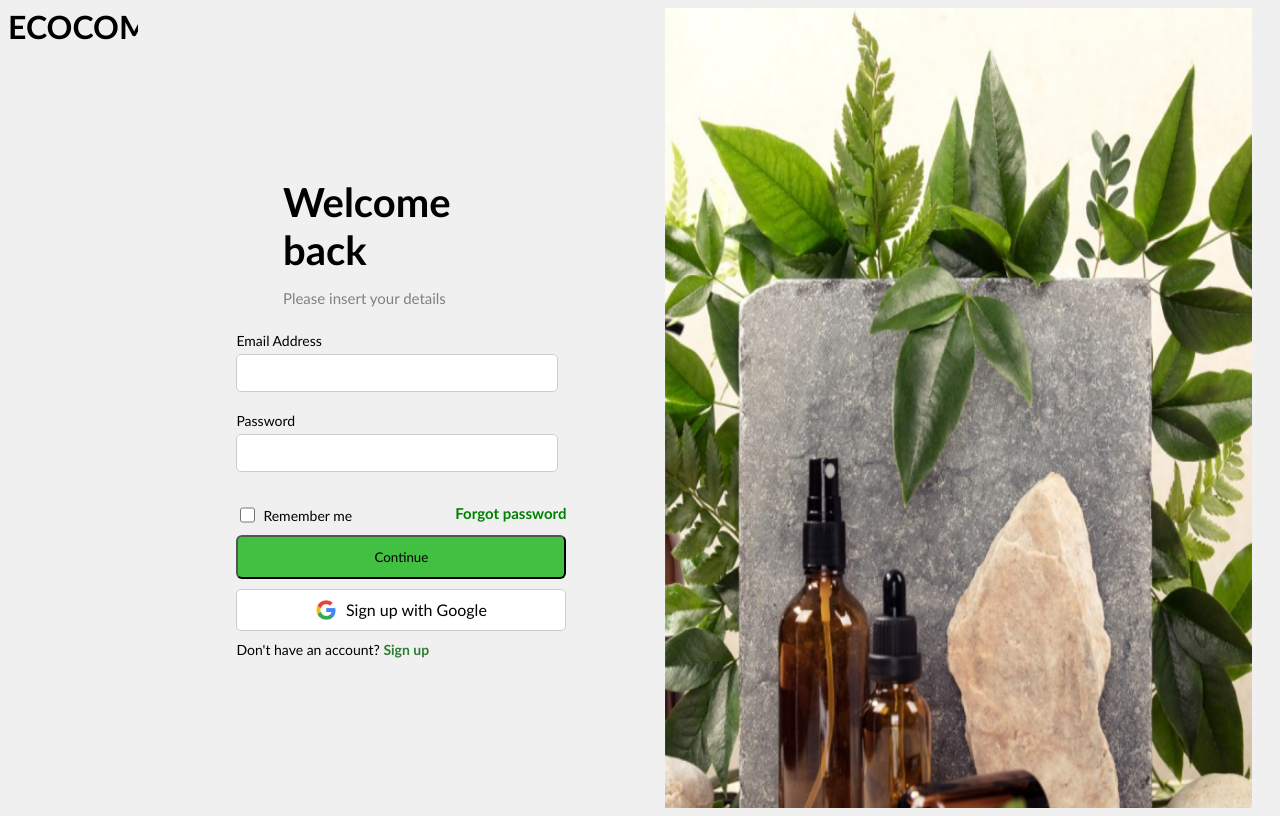
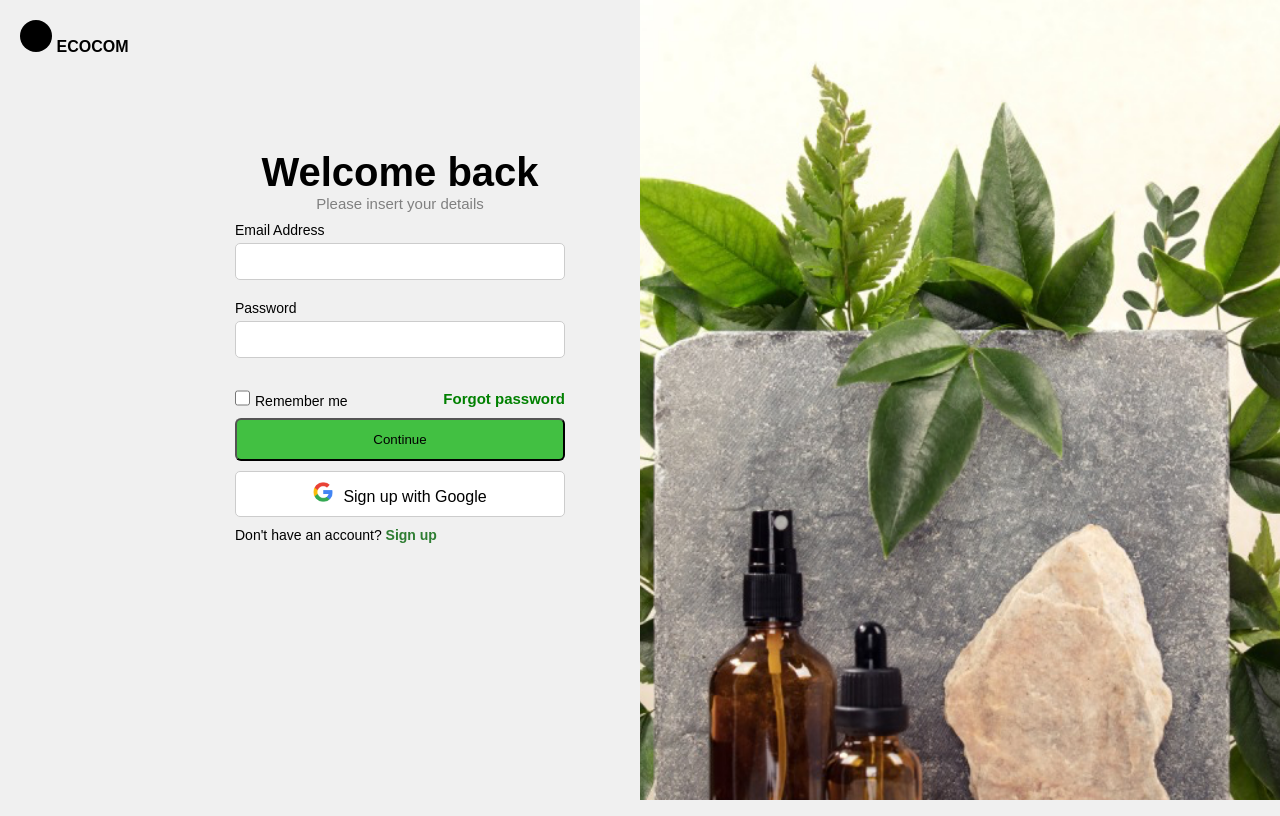
Before and after one commit to desmond05131/ecocom, a PHP site: page /components/signin/index.html in a window 1280 px wide. Run offline with PHP 8.4, Linux system fonts and the light colour scheme.

Commit message:
final changes

```diff
--- a/src/frontend/components/signin/index.css
+++ b/src/frontend/components/signin/index.css
@@ -1,16 +1,28 @@
 .container {
-    display: flex;
-    height: 720px;
-    padding: 145px;
     flex-direction: column;
     justify-content: center;
     align-items: center;
+    text-align: center;
+    max-width: 800px;
+    padding-top: 50px;
 }
 
-*{
-    font-family:'Gill Sans', 'Gill Sans MT', Calibri, 'Trebuchet MS', sans-serif;
-    -webkit-text-size-adjust: auto;
-    overflow-y: hidden;
+* {
+    margin: 0;
+    padding: 0;
+    box-sizing: border-box;
+    font-family: Arial, sans-serif;
+  }
+
+.header {
+    position: sticky;
+    top: 0;
+    z-index: 1000; /* In front of banner */
+    height: 100px;
+    transition: all 0.3s ease;
+    align-items: center;
+    justify-content: space-between;
+    padding: 0 20px;
 }
 
 .google-signup img{
@@ -21,7 +33,6 @@
 }
 
 .btn{
-    display: flex;
     padding: 12px 0px;
     width: 330px;
     justify-content: center;
@@ -44,12 +55,10 @@
 }
 
 body {
-    display: flex;
     justify-content: flex-start;
     align-items: center;
     height: 100vh;
     background-color: #f0f0f0;
-    padding-right: 20px;
     overflow-y: hidden;
 }
 
@@ -68,6 +77,7 @@ h2 {
 
 form {
     text-align: left;
+    justify-self: center;
 }
 
 label {
@@ -85,7 +95,6 @@ input, select {
 }
 
 .google-signup {
-    display: flex;
     align-items: center;
     justify-content: center;
     background: white;
@@ -94,6 +103,7 @@ input, select {
     border-radius: 5px;
     margin-top: 10px;
     cursor: pointer;
+    text-align: center;
 }
 
 .google-signup:hover {
@@ -140,3 +150,28 @@ input, select {
     display: flex;
     gap: 5px;
 }
+
+.image-container {
+    position: absolute;
+    right: 0;
+    top: 0;
+    height: 100vh;
+    width: 50%;
+    overflow: hidden;
+}
+
+.image-container img {
+    width: 100%;
+    height: 100%;
+    object-fit: cover;
+}
+
+@media (max-width: 1150px) {
+    .image-container {
+        display: none;
+    }
+
+    .container {
+        max-width: 100%;
+    }
+}
--- a/src/frontend/components/signin/index.html
+++ b/src/frontend/components/signin/index.html
@@ -3,24 +3,26 @@
     <head>
         <meta charset="UTF-8" />
         <meta name="viewport" content="width=device-width, initial-scale=1.0">
-        <title>Assignment</title>
+        <title>Sign in</title>
         <head>
 
             <!--external style sheet-->
             <link rel="stylesheet" href="index.css" />
         </head>
         <body>
-            <h1 style="height: 880px;"><img src="/src/frontend/images/Ellipse 1.svg" alt="Description of image" /> ECOCOM</h1>
+            <header class="header">
+                <img src="/src/frontend/images/Ellipse 1.svg" alt="Description of image" style="padding-top: 20px;"> <Strong>ECOCOM</Strong>
+            </header>
             <div class="container">
                 <h2>Welcome back</h2>
                 <p class="subtext">Please insert your details</p>
 
                 <form action="" method="post">
                     <label for="email">Email Address</label>
-                    <input type="email" name="email" id style="width: 300px;" />
+                    <input type="email" name="email"/>
                     <br />
                     <label for="password">Password</label>
-                    <input type="password" name="password" id style="width: 300px;">
+                    <input type="password" name="password">
                     <div class="forget-pass">
                         <label class="checkbox">
                             <input type="checkbox" style="width: 15px; height: 20px; margin-bottom: 5px;">Remember me
@@ -36,5 +38,7 @@
                 <p class="signin">Don't have an account? <a href="/src/frontend/components/signup/index.html">Sign up</a></p>
             </form>
         </div>
+        <div class="image-container">
         <img src="/src/frontend/images/Frame 1.png" style="height: 920px; margin-left: auto;">
+        </div>
     </body>
```
